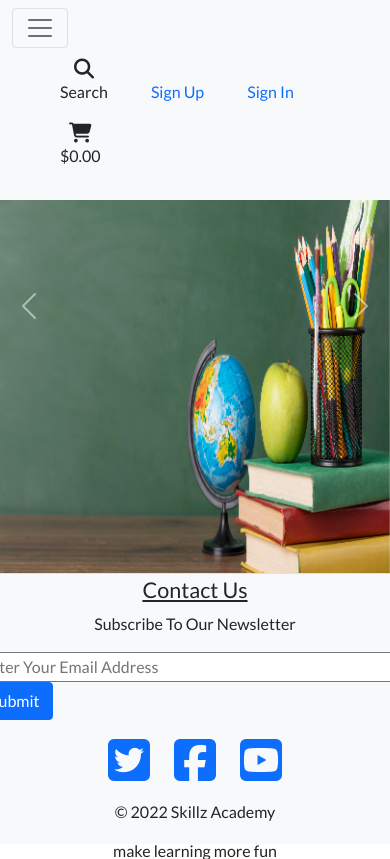
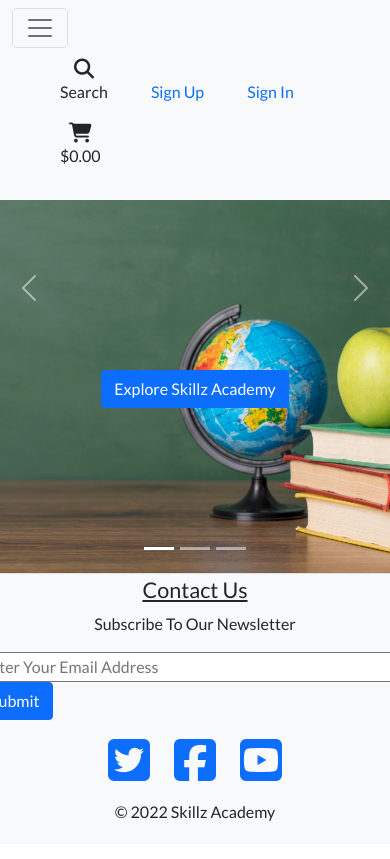
Before and after one commit to rajendradanve/skillzacademy, a Django app: page / in a window 390 px wide. Shown: the top 859 px of the page. Run offline with Django 3.2, Linux system fonts and the light colour scheme; data that the repository does not hold is empty; parts of the project's set-up code (start-up, migrations or seed data) failed here and were passed over; some libraries are stand-ins or nearby versions.

Commit message:
updated carousel caption on index page and added media query

```diff
--- a/courses/templates/courses/add_category.html
+++ b/courses/templates/courses/add_category.html
@@ -3,7 +3,7 @@
 
 
 {% block content %}
-<div class="container content-placement mb-2">
+<div class="container content-placement content-placement-bottom">
     <div class="row">
         <div class="col">
             <h2 class="logo-font mb-4 text-center">Add Category</h2>
--- a/courses/templates/courses/add_main_category.html
+++ b/courses/templates/courses/add_main_category.html
@@ -3,7 +3,7 @@
 
 
 {% block content %}
-<div class="container content-placement mb-2">
+<div class="container content-placement content-placement-bottom">
     <div class="row">
         <div class="col">
             <h2 class="logo-font mb-4 text-center">Add Main Category</h2>
--- a/courses/templates/courses/select_category.html
+++ b/courses/templates/courses/select_category.html
@@ -3,7 +3,7 @@
 
 
 {% block content %}
-<div class="container content-placement mb-2">
+<div class="container content-placement content-placement-bottom">
     <div class="row">
         <div class="col">
             <h2 class="logo-font mb-4 text-center">Select Category</h2>
--- a/courses/templates/courses/update_category.html
+++ b/courses/templates/courses/update_category.html
@@ -3,7 +3,7 @@
 
 
 {% block content %}
-<div class="container content-placement mb-2">
+<div class="container content-placement content-placement-bottom">
     <div class="row">
         <div class="col">
             <h2 class="logo-font mb-4 text-center">Update Category</h2>
--- a/courses/templates/courses/update_main_category.html
+++ b/courses/templates/courses/update_main_category.html
@@ -3,7 +3,7 @@
 
 
 {% block content %}
-<div class="container content-placement mb-2">
+<div class="container content-placement content-placement-bottom">
     <div class="row">
         <div class="col">
             <h2 class="logo-font mb-4 text-center">Update Main Category</h2>
--- a/home/static/home/css/home.css
+++ b/home/static/home/css/home.css
@@ -5,12 +5,18 @@
     margin-bottom: 3rem;
   }
 
-
 /* Since positioning the image, we need to help out the caption */
 .carousel-caption {
     bottom: 3rem;
     z-index: 10;
+
+    margin-bottom: 100px;
   }
+
+  .caption-bg{
+    background: rgba(0, 0, 0, 0.3);
+  }
+
 /* Declare heights because of positioning of img element */
 .carousel-item {
     height: 30rem;
@@ -22,7 +28,7 @@
     left: 0;
     min-width: 100%;
     height: 30rem;
-    object-fit: fill;
+    object-fit: cover;
   }
 
 
--- a/home/templates/home/index.html
+++ b/home/templates/home/index.html
@@ -16,25 +16,40 @@
     <div class="carousel-inner">
       <div class="carousel-item active">
         <img src="/media/education.jpeg" class="d-block w-100 carousel-img" alt="education image">
-        <div class="carousel-caption d-none d-md-block p-3 rounded-2">
+        <div class="carousel-caption caption-bg d-none d-md-block shadow">
           <div class="text-center">
           <h3>Needs Extra Help To Succeed?</h3>
+          <a href="{% url 'courses' %}" class="btn btn-primary">Explore Skillz Academy</a>
+        </div>
+        </div>
+        <div class="carousel-caption d-block d-md-none">
+          <div class="text-center">
           <a href="{% url 'courses' %}" class="btn btn-primary">Explore Skillz Academy</a>
         </div>
         </div>
       </div>
       <div class="carousel-item">
         <img src="/media/painting-with-brush.jpeg" class="d-block w-100 carousel-img" alt="painting with brush">
-        <div class="carousel-caption d-none d-md-block">
+        <div class="carousel-caption caption-bg d-none d-md-block">
           <h3>Want To Develop Hobby Or Learn New?</h3>
           <a href="{% url 'courses' %}" class="btn btn-primary">Explore Skillz Academy</a>
+        </div>
+        <div class="carousel-caption d-block d-md-none">
+          <div class="text-center">
+          <a href="{% url 'courses' %}" class="btn btn-primary">Explore Skillz Academy</a>
+        </div>
         </div>
       </div>
       <div class="carousel-item">
         <img src="/media/old-man-learning.jpeg" class="d-block w-100 carousel-img" alt="old man learning">
-        <div class="carousel-caption d-none d-md-block">
+        <div class="carousel-caption caption-bg d-none d-md-block">
           <h3>Age Is Just A Number</h3>
           <a href="{% url 'courses' %}" class="btn btn-primary">Explore Skillz Academy</a>
+        </div>
+        <div class="carousel-caption d-block d-md-none">
+          <div class="text-center">
+          <a href="{% url 'courses' %}" class="btn btn-primary">Explore Skillz Academy</a>
+        </div>
         </div>
       </div>
     </div>
--- a/static/css/base.css
+++ b/static/css/base.css
@@ -4,7 +4,7 @@ body {
 }
 
 .content-placement {
-    padding-top: 164px;
+    padding-top: 128px;
 }
 
 .content-placement-bottom {
@@ -175,7 +175,7 @@ input[name='q']::placeholder {
 @media (max-width: 992px) {
 
     .content-placement {
-        padding-top: 131px;
+        padding-top: 96px;
     }
 
 }
--- a/user_profile/templates/user_profile/admin.html
+++ b/user_profile/templates/user_profile/admin.html
@@ -3,7 +3,7 @@
 
 
 {% block content %}
-    <div class="container content-placement mb-2">
+    <div class="container content-placement content-placement-bottom">
         <div class="row">
             <div class="col">
 
--- a/user_profile/templates/user_profile/my_courses.html
+++ b/user_profile/templates/user_profile/my_courses.html
@@ -3,7 +3,7 @@
 
 
 {% block content %}
-    <div class="container content-placement mb-2">
+    <div class="container content-placement content-placement-bottom">
         <div class="row">
             <div class="col">
                 <h2 class="logo-font mb-4 text-center">My Courses</h2>
```
